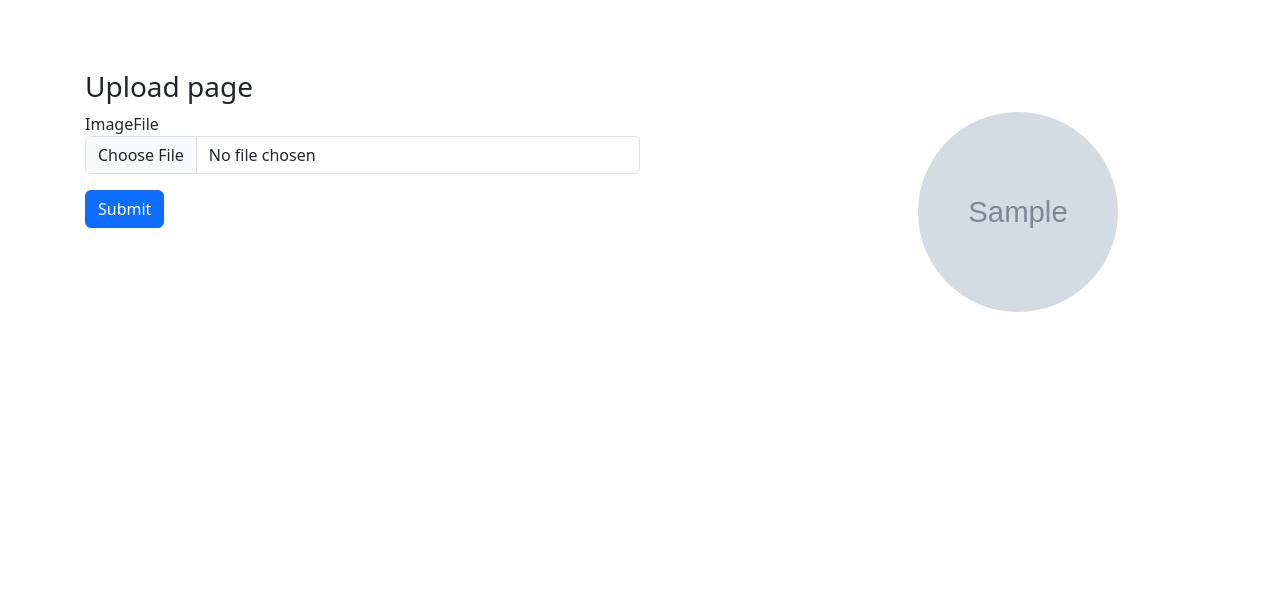
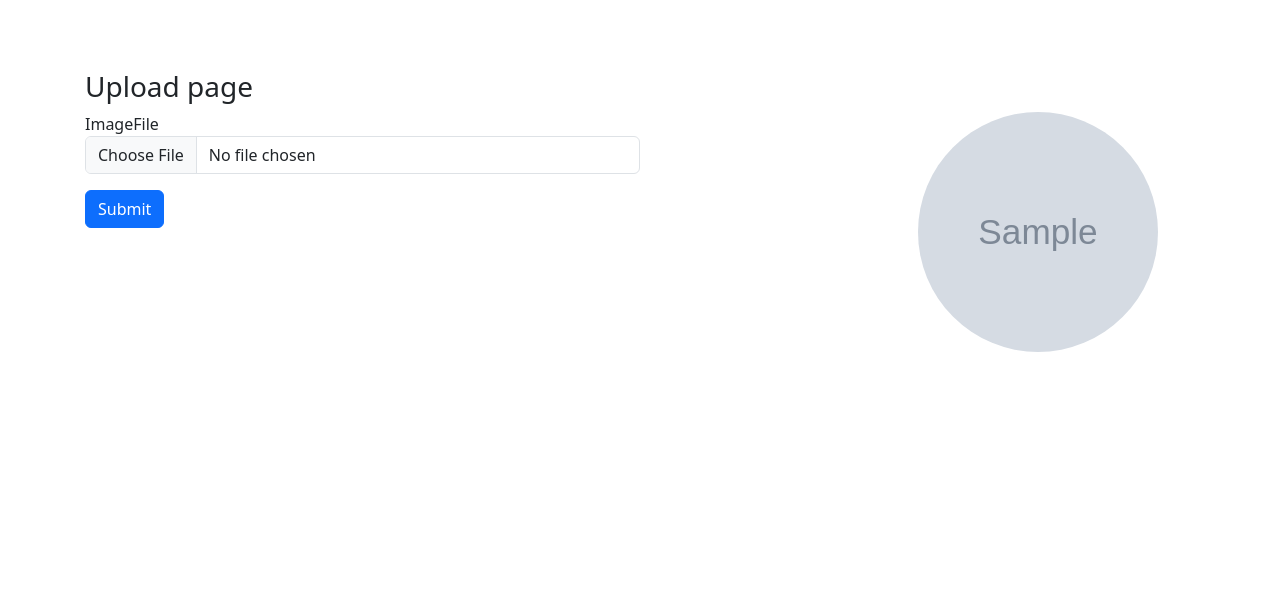
Before and after one commit to Scrat1980/wishes, a Yii app: template views/site/upload.php in a window 1280 px wide. Shown: the top 592 px of the page. Run offline with PHP 8.4 and a stand-in for Yii, Linux system fonts and the light colour scheme; the template is opened without the code that fills it: most values are stand-ins (such as "Sample title", 1, 10 or a date in 2020); grey boxes marked "Sample" are stand-in pictures; form fields are guessed from the names that the template uses; data that the repository does not hold is empty; some libraries are stand-ins or nearby versions.

Commit message:
Fixed avatar

```diff
--- a/views/site/upload.php
+++ b/views/site/upload.php
@@ -23,6 +23,6 @@ use yii\imagine\Image;
     <img
         src="<?= $avatarPath ?>"
         alt="<?= $avatarPath ?>"
-        style="height: 200px; width: 200px; border-radius: 500px"
+        style="height: 30vh; width: 30vh; border-radius: 500px"
     >
 </div>
```
